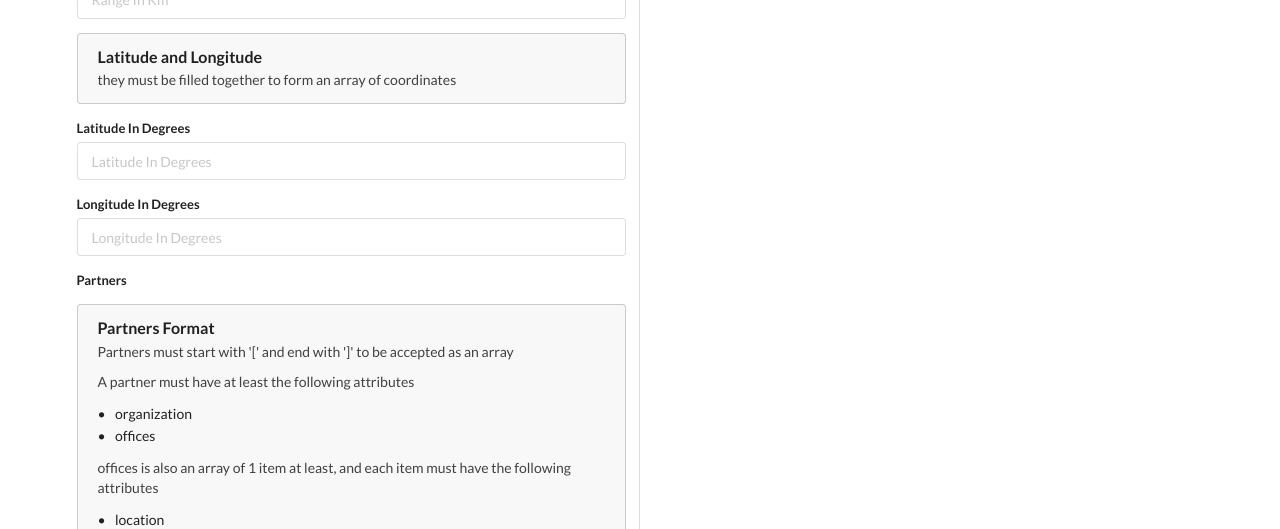
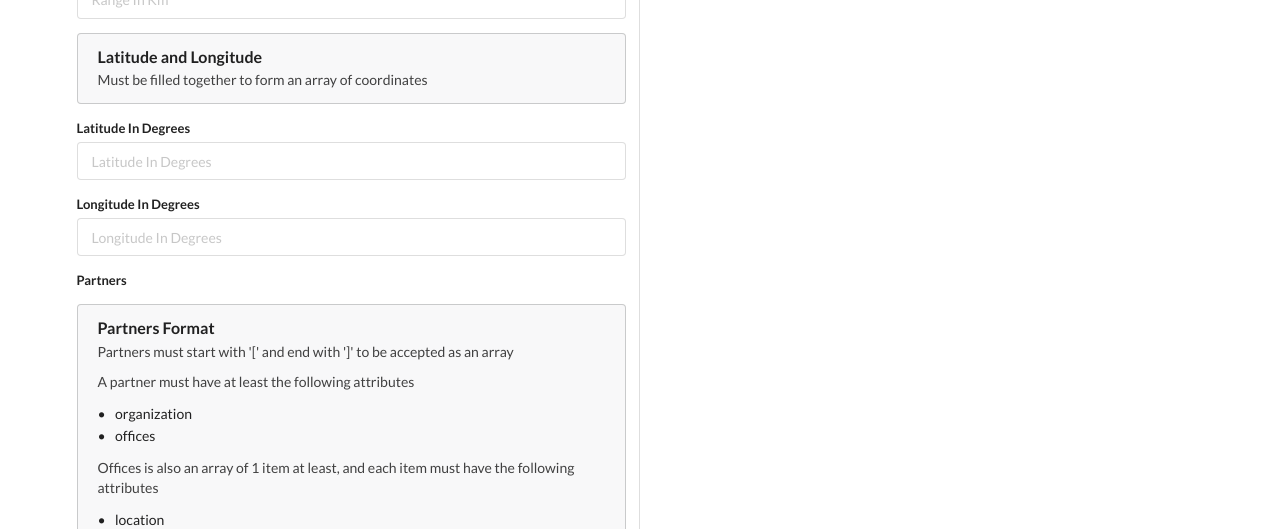
Before and after one commit to etienneeid90/partners-reach-out, a React (Create React App) app in the folder reach-out-web-app/: page / in a window 1280 px wide. Shown: the part 271-800 px from the top of the page. Built offline with nearby package versions, Linux system fonts and the light colour scheme.

Commit message:
refactoring

```diff
--- a/reach-out-web-app/src/components/ReachOutForm.js
+++ b/reach-out-web-app/src/components/ReachOutForm.js
@@ -40,7 +40,7 @@ class ReachOutForm extends Component {
 						<div className='header'>
 							Latitude and Longitude
 						</div>
-						<p>they must be filled together to form an array of coordinates</p>
+						<p>Must be filled together to form an array of coordinates</p>
 					</div>
 					<div className='field'>
 						<label>Latitude In Degrees</label>
@@ -82,7 +82,7 @@ class ReachOutForm extends Component {
 								<div className='item'>organization</div>
 								<div className='item'>offices</div>
 							</div>
-							<p>offices is also an array of 1 item at least, and each item must have the following attributes</p>
+							<p>Offices is also an array of 1 item at least, and each item must have the following attributes</p>
 							<div className='ui bulleted list'>
 								<div className='item'>location</div>
 								<div className='item'>coordinates</div>
```
